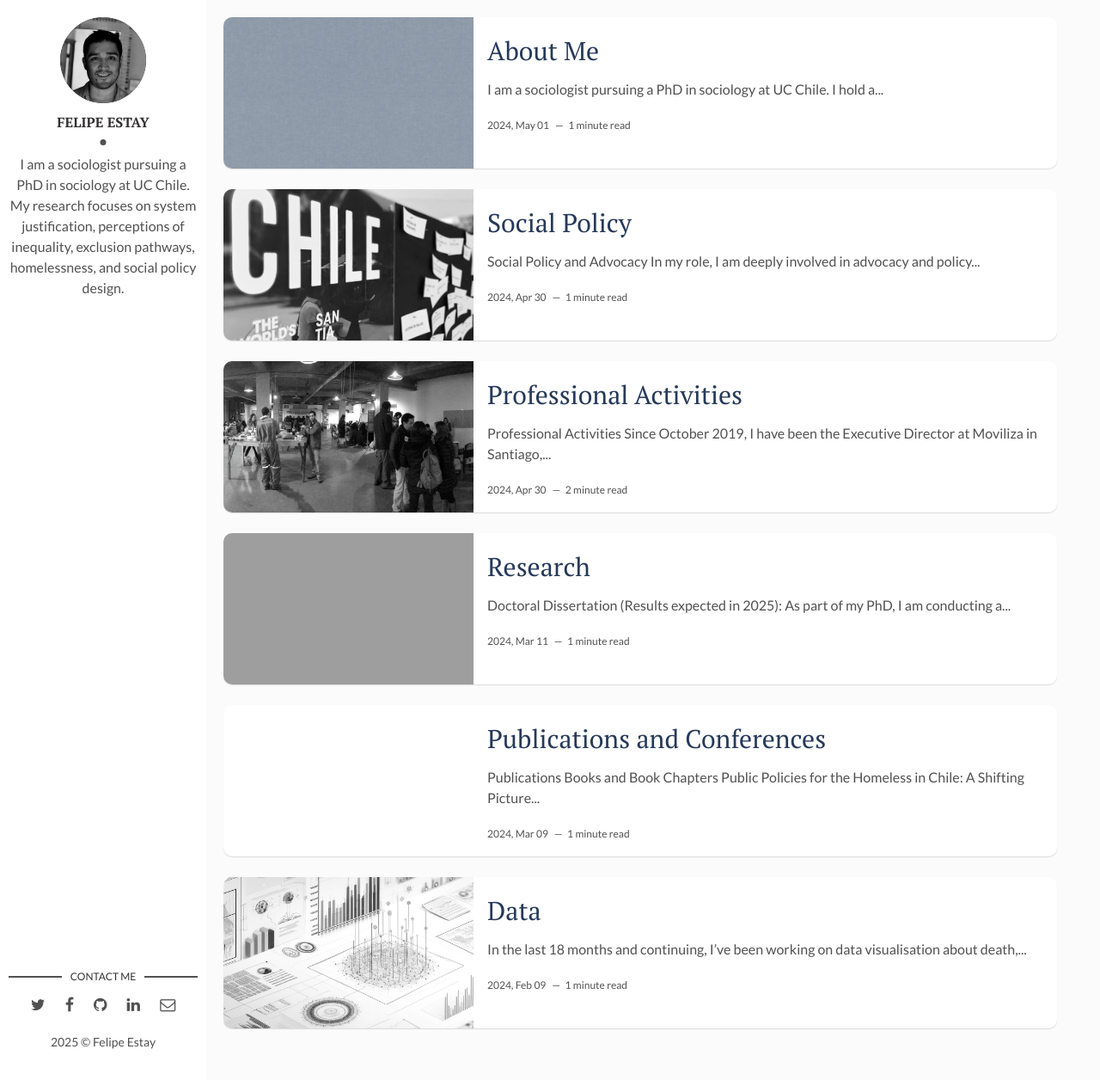
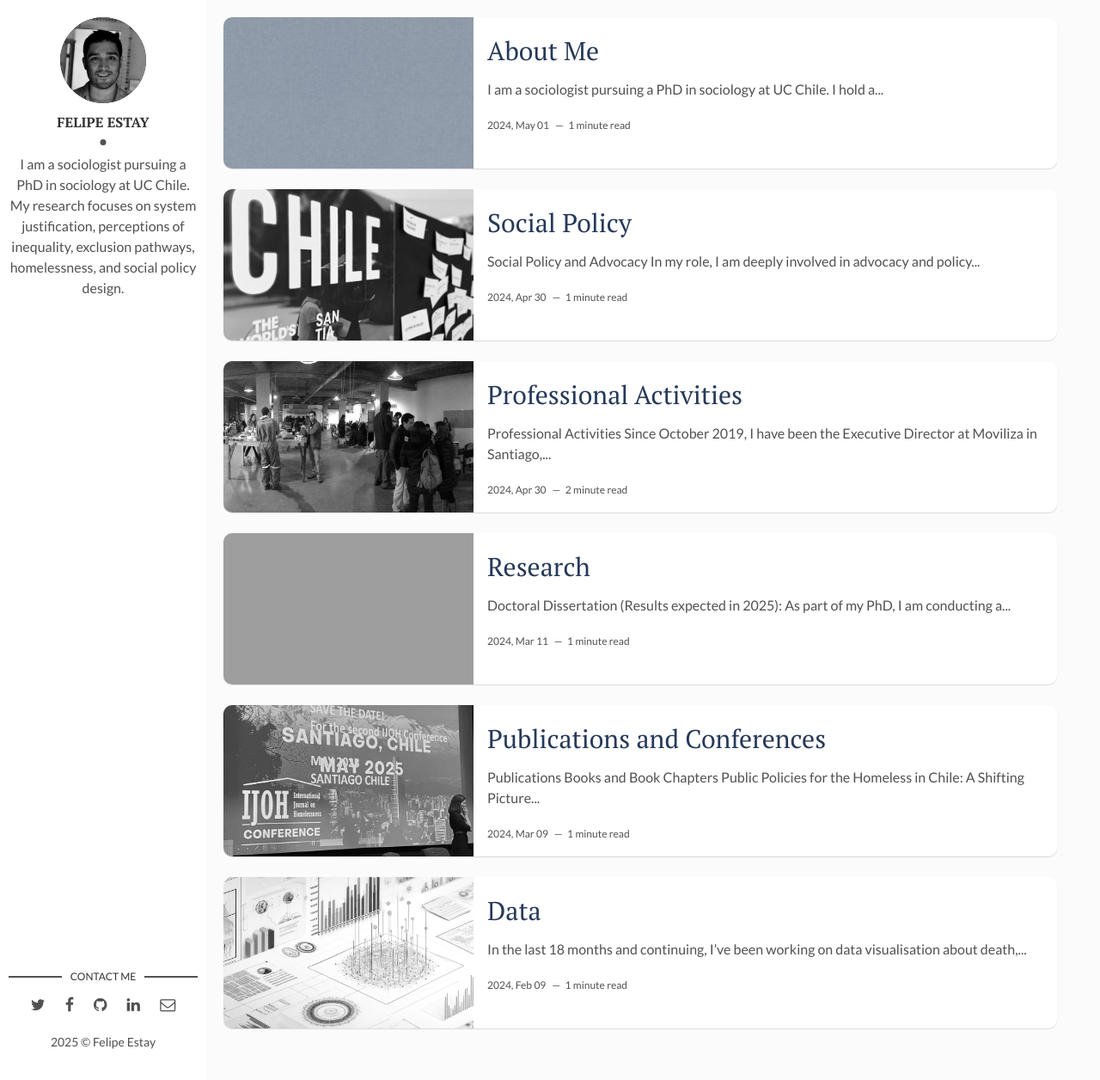
Before and after one commit to felipestay/felipestay.github.io, a Jekyll site: the page built from index.html, in a window 1280 px wide and 1256 px high. Shown: the whole window at 86% size. Built offline with Jekyll 4.4.1, drawn with Linux system fonts in a browser that asks for light colours; the list of posts is cut into pages by our own code; grey boxes are pictures that could not be loaded.

Commit message:
Update 2025-04-05-publications.markdown

```diff
--- a/_posts/2025-04-05-publications.markdown
+++ b/_posts/2025-04-05-publications.markdown
@@ -3,7 +3,7 @@ layout: post
 title: Publications and Conferences
 date: 2024-03-10 00:00:00 +0300
 description: You’ll find this post in your `_posts` directory. Go ahead and edit it and re-build the site to see your changes. # Add post description (optional)
-img: conference (2).jpg # Add image post (optional)
+img: conference2.jpg # Add image post (optional)
 tags: [Poster, Conference] # add tag
 ---
 
```
